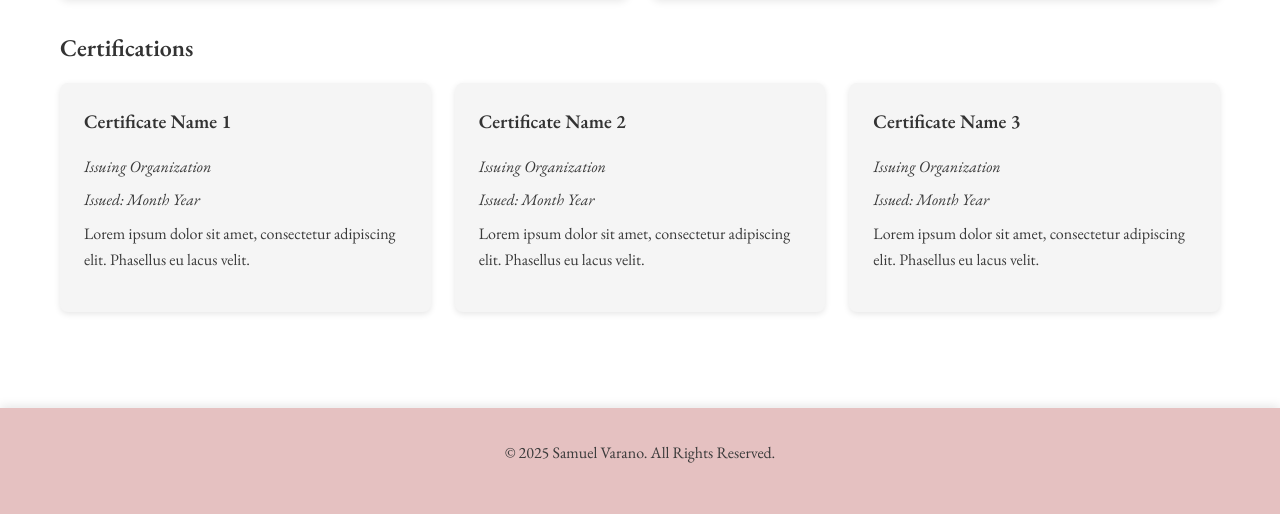
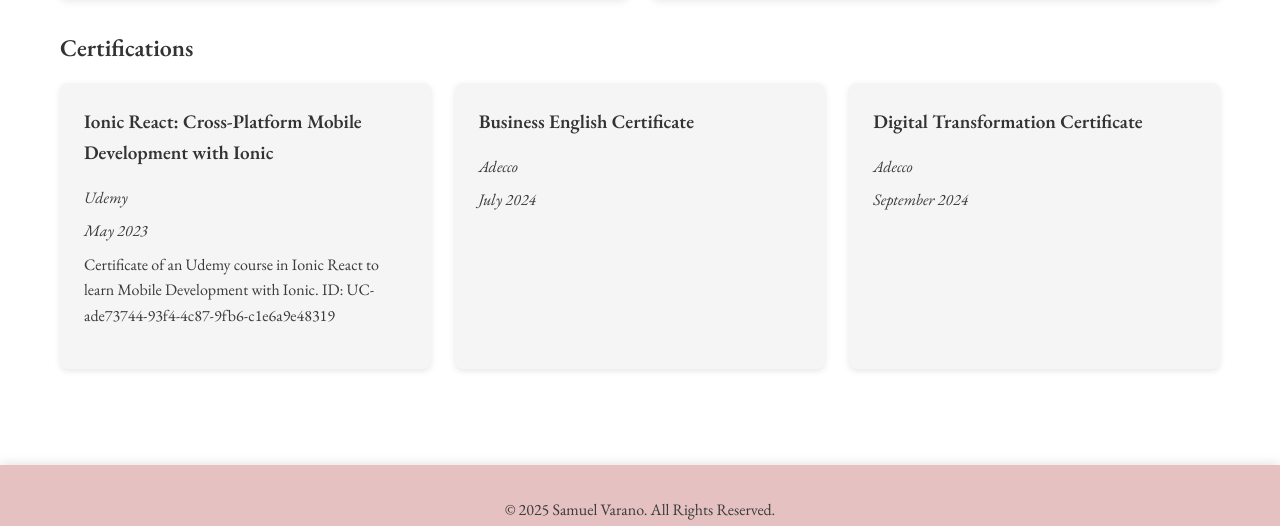
Before and after one commit to samuvara/myCv, a plain HTML site: page myCv/it-work.html in a window 1280 px wide. Shown: the part 1103-1629 px from the top of the page. Drawn offline with nearby package versions, Linux system fonts and the light colour scheme.

Commit message:
Updated all file with right info
If the commit says that I changed all the file is bc I edited in VS Code and imported directly.

```diff
--- a/myCv/it-work.html
+++ b/myCv/it-work.html
@@ -30,7 +30,7 @@
                 <h2>IT Work & Projects</h2>
 
                 <div class="github-profile">
-                    <h3><i class="fab fa-github"></i> GitHub Profile</h3>
+                    <h3><i class="fab fa-github"></i>GitHub Profile</h3>
                     <p>Check out my code repositories and open-source contributions:</p>
                     <a href="https://github.com/samuvara" target="_blank" class="btn">github.com/samuvara</a>
                 </div>
@@ -53,7 +53,7 @@
                             <h4>Frameworks & Libraries</h4>
                             <ul>
                                 <li>Flutter ( Dart )</li>
-                                <li>ReactJs</li>
+                                <li>React JS</li>
                                 <li>Spring</li>
                                 <li></li>
                             </ul>
@@ -111,22 +111,20 @@
                     <h3>Certifications</h3>
                     <div class="certificate-list">
                         <div class="certificate">
-                            <h4>Certificate Name 1</h4>
-                            <p class="cert-issuer">Issuing Organization</p>
-                            <p class="cert-date">Issued: Month Year</p>
-                            <p>Lorem ipsum dolor sit amet, consectetur adipiscing elit. Phasellus eu lacus velit.</p>
+                            <h4>Ionic React: Cross-Platform Mobile Development with Ionic</h4>
+                            <p class="cert-issuer">Udemy</p>
+                            <p class="cert-date">May 2023</p>
+                            <p>Certificate of an Udemy course in Ionic React to learn Mobile Development with Ionic. ID: UC-ade73744-93f4-4c87-9fb6-c1e6a9e48319</p>
                         </div>
                         <div class="certificate">
-                            <h4>Certificate Name 2</h4>
-                            <p class="cert-issuer">Issuing Organization</p>
-                            <p class="cert-date">Issued: Month Year</p>
-                            <p>Lorem ipsum dolor sit amet, consectetur adipiscing elit. Phasellus eu lacus velit.</p>
+                            <h4>Business English Certificate</h4>
+                            <p class="cert-issuer">Adecco</p>
+                            <p class="cert-date">July 2024</p>
                         </div>
                         <div class="certificate">
-                            <h4>Certificate Name 3</h4>
-                            <p class="cert-issuer">Issuing Organization</p>
-                            <p class="cert-date">Issued: Month Year</p>
-                            <p>Lorem ipsum dolor sit amet, consectetur adipiscing elit. Phasellus eu lacus velit.</p>
+                            <h4>Digital Transformation Certificate</h4>
+                            <p class="cert-issuer">Adecco</p>
+                            <p class="cert-date">September 2024</p>
                         </div>
                     </div>
                 </div>
```
